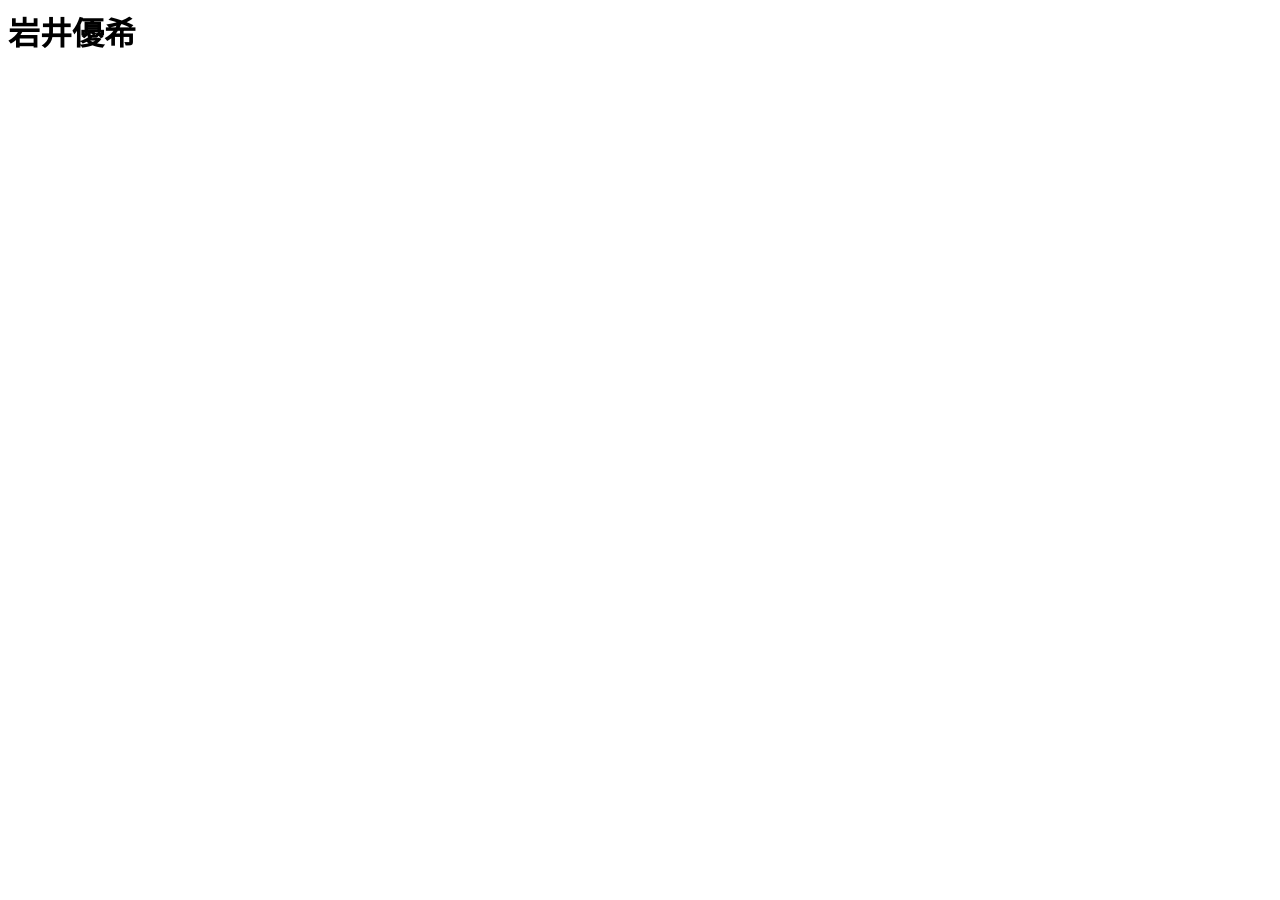
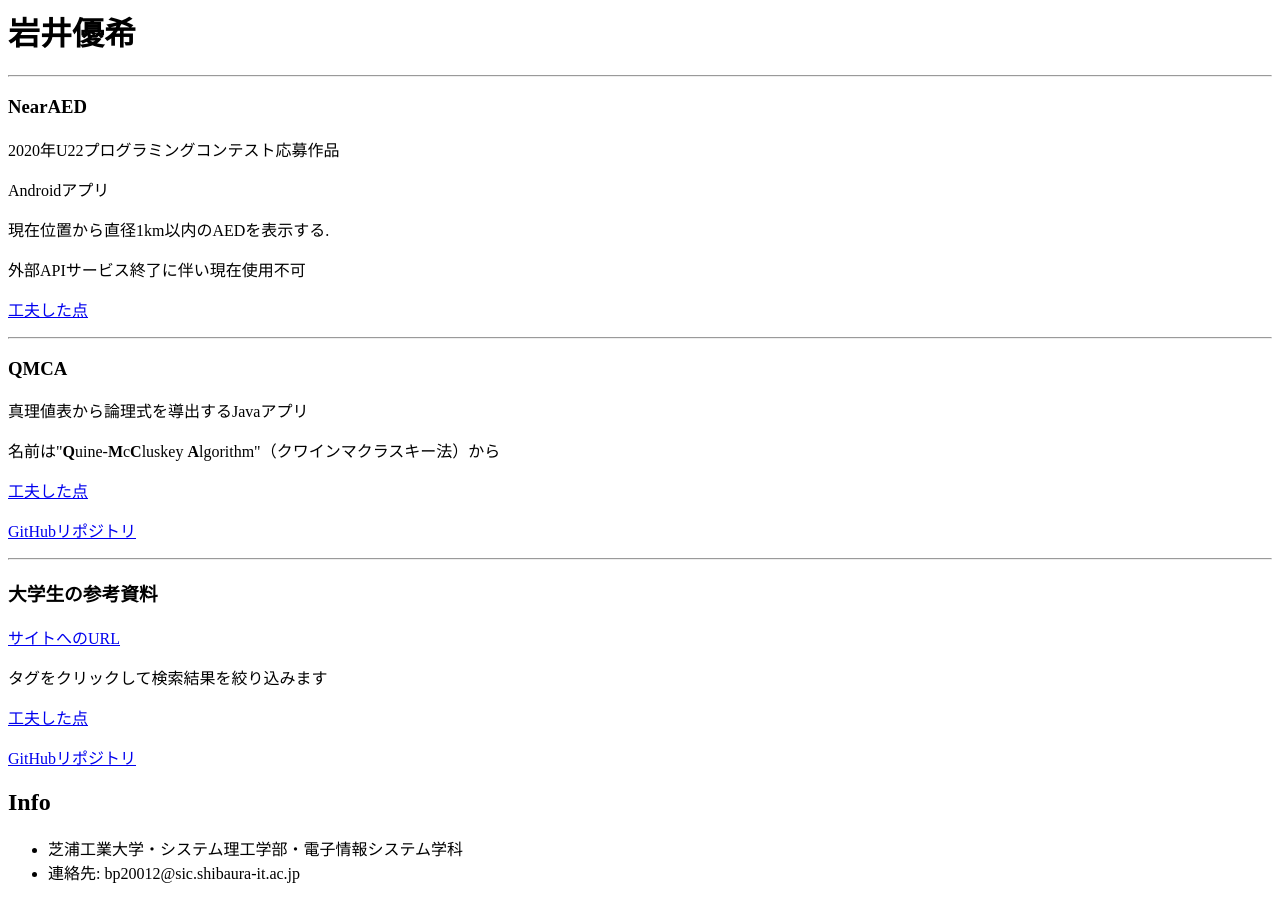
Before and after one commit to yuukiiwai/MyProfile, a plain HTML site: page index.html in a window 1280 px wide. Before the commit the page ends 800 px from the top, so only its background shows below. Drawn offline with Linux system fonts and the light colour scheme.

Commit message:
add base

```diff
--- a/index.html
+++ b/index.html
@@ -4,5 +4,30 @@
   </head>
   <body>
     <h1>岩井優希</h1>
+    <hr>
+    <h3>NearAED</h3>
+    <p>2020年U22プログラミングコンテスト応募作品</p>
+    <p>Androidアプリ</p>
+    <p>現在位置から直径1km以内のAEDを表示する.</p>
+    <p>外部APIサービス終了に伴い現在使用不可</p>
+    <p><a href="./exnearaed.html">工夫した点</a></p>
+    <hr>
+    <h3>QMCA</h3>
+    <p>真理値表から論理式を導出するJavaアプリ</p>
+    <p>名前は"<b>Q</b>uine-<b>M</b>c<b>C</b>luskey <b>A</b>lgorithm"（クワインマクラスキー法）から</p>
+    <p><a href="./exqmca.html">工夫した点</a></p>
+    <p><a href="https://github.com/yuukiiwai/QuineMcCluskeyAlgorithm">GitHubリポジトリ</a></p>
+    <hr>
+    <h3>大学生の参考資料</h3>
+    <p><a href="https://ouruniversstudentsbookshell.herokuapp.com/">サイトへのURL</a></p>
+    <p>タグをクリックして検索結果を絞り込みます</p>
+    <p><a href="./exbookshell">工夫した点</a></p>
+    <p><a href="https://github.com/yuukiiwai/OurBookMark">GitHubリポジトリ</a></p>
+    <h2>Info</h2>
+    <ul>
+      <li>芝浦工業大学・システム理工学部・電子情報システム学科</li>
+      <li>&#x9023;&#x7d61;&#x5148;:
+        &#x62;&#x70;&#x32;&#x30;&#x30;&#x31;&#x32;&#x40;&#x73;&#x69;&#x63;&#x2e;&#x73;&#x68;&#x69;&#x62;&#x61;&#x75;&#x72;&#x61;&#x2d;&#x69;&#x74;&#x2e;&#x61;&#x63;&#x2e;&#x6a;&#x70;</li>
+    </ul>
   </body>
 </html>
```
Also changed, not shown: exnearaed.html (added, +8 -0 lines), exqmca.html (added, +8 -0 lines), 1 other file.
